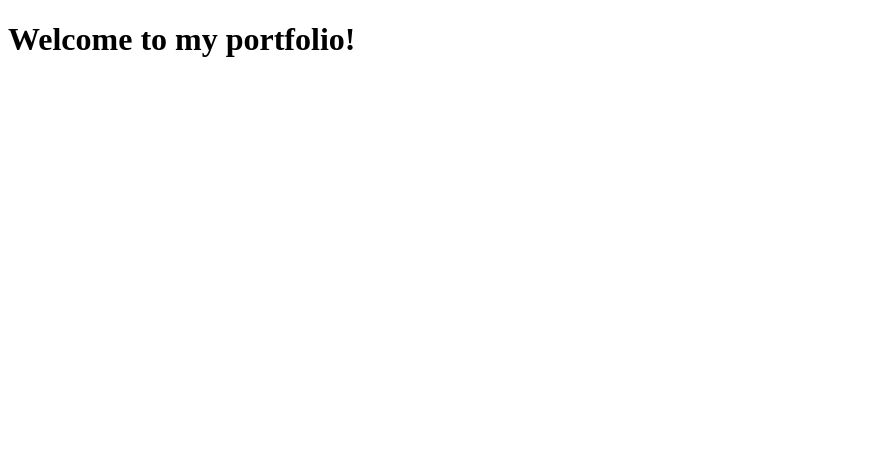
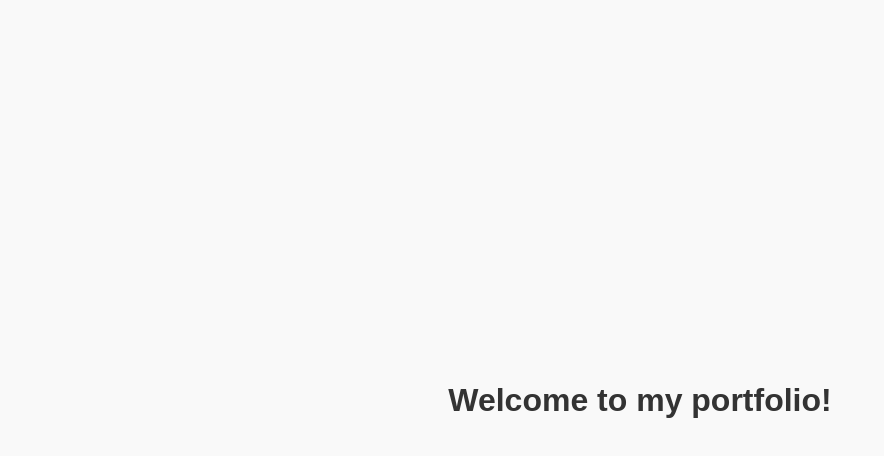
Before and after one commit to newjusty/3DPrintiMe, a plain HTML site: page index.html in a window 1280 px wide. Shown: the whole page, without its empty margins (0-884 px from the left). Drawn offline with Linux system fonts and the light colour scheme.

Commit message:
commit stlyle

```diff
--- a/index.html
+++ b/index.html
@@ -1,9 +1,10 @@
 <!DOCTYPE html>
 <html>
-  <head>
-    <meta charset="UTF-8">
-    <title>My Portfolio</title>
-  </head>
+<head>
+  <meta charset="UTF-8">
+  <title>My Portfolio</title>
+  <link rel="stylesheet" href="style.css">
+</head>
   <body>
     <h1>Welcome to my portfolio!</h1>
   </body>
--- /dev/null
+++ b/style.css
@@ -0,0 +1,14 @@
+/* style.css */
+body {
+  margin: 0;
+  height: 100vh;
+  display: flex;
+  justify-content: center;
+  align-items: center;
+  font-family: Arial, sans-serif;
+  background-color: #f9f9f9;
+}
+
+h1 {
+  color: #333;
+}
```
